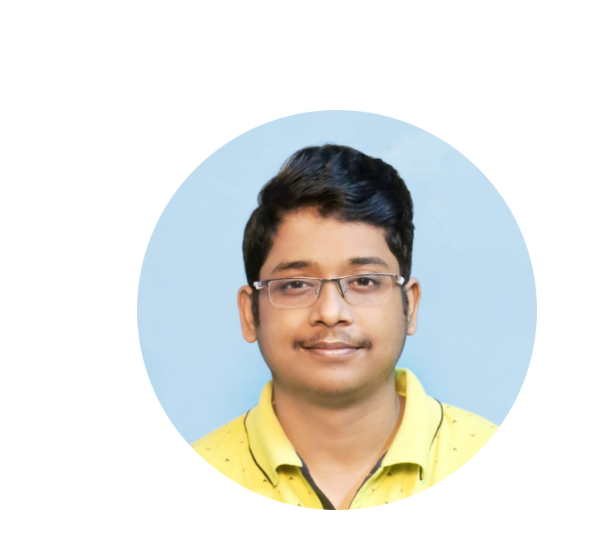
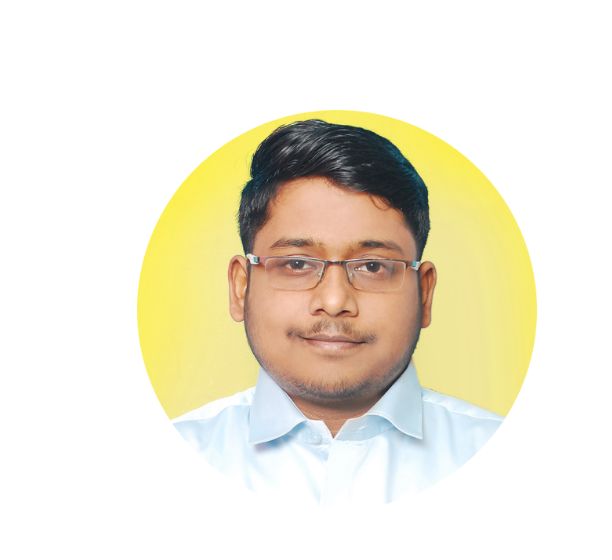
Before and after one commit to LinconDash/Portfolio, a plain HTML site: page index.html in a window 1280 px wide. Shown: the part 174-734 px from the top of the page, 127-739 px from the left. Drawn offline with Linux system fonts and the light colour scheme.

Commit message:
Updated profile pic

```diff
--- a/index.html
+++ b/index.html
@@ -38,7 +38,7 @@
       </nav>
       <section id="profile">
         <div class="section__pic-container">
-            <img id="profile-pic" src="./assets/profile.jpeg" alt="Lincon dash profile pic">
+            <img id="profile-pic" src="./assets/profile.jpg" alt="Lincon dash profile pic">
         </div>
         <div class="section__text">
             <p class="section__text__p1">Hello, I'm</p>
```
Also changed, not shown: assets/profile.jpeg (deleted), assets/profile.jpg (added).
